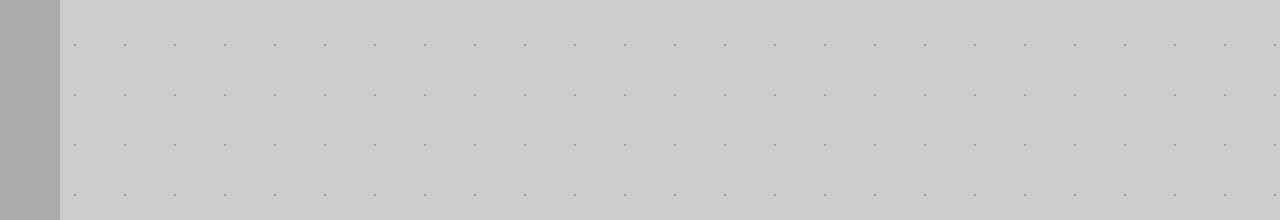
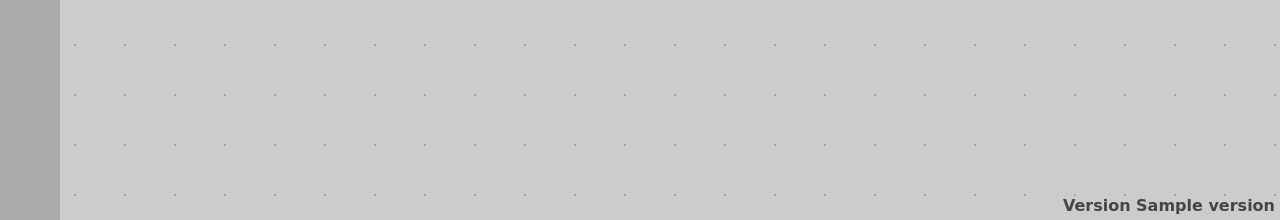
Before and after one commit to opensight-cv/opensight, a Python web app: template opsi/frontend/templates/settings.html in a window 1280 px wide; the page is wider, and only the part inside the window is pictured. Shown: the part 580-800 px from the top of that part. Run offline with Jinja, Linux system fonts and the light colour scheme; the template is opened without the code that fills it: most values are stand-ins (such as "Sample title", 1, 10 or a date in 2020).

Commit message:
F/L: Add version indicator

```diff
--- a/opsi/frontend/templates/settings.html
+++ b/opsi/frontend/templates/settings.html
@@ -89,4 +89,5 @@
         </tr>
     </table>
 </div>
+<span class="version-display">Version {{version}}</span>
 {% endblock %}
--- a/opsi/frontend/www/styles/node.css
+++ b/opsi/frontend/www/styles/node.css
@@ -613,3 +613,10 @@ input:checked + .slidey:before {
     text-align: left;
     pointer-events: none;
 }
+.version-display {
+    position: absolute;
+    bottom: 5px;
+    right: 5px;
+    font-weight: bold;
+    font-size: 16px;
+}
--- a/opsi/lifespan/lifespan.py
+++ b/opsi/lifespan/lifespan.py
@@ -43,6 +43,7 @@ def init_networktables(network):
 
 class Lifespan:
     PORTS = (80, 8000)
+    VERSION = opsi.__version__
 
     def __init__(self, args, *, catch_signal=False, load_persist=True):
         self.event = threading.Event()
@@ -106,7 +107,7 @@ class Lifespan:
 
     def main_loop(self):
         while self._restart:
-            LOGGER.info(f"OpenSight starting... version {opsi.__version__}")
+            LOGGER.info(f"OpenSight starting... version {self.VERSION}")
             self.event.clear()
             self.make_threads()
             self.event.wait()
--- a/opsi/webserver/app.py
+++ b/opsi/webserver/app.py
@@ -32,6 +32,7 @@ class WebServer:
                 "settings.html",
                 persist=self.program.lifespan.persist,
                 daemon=self.program.lifespan.using_systemd,
+                version=self.program.lifespan.VERSION,
             ),
         )
 
```
